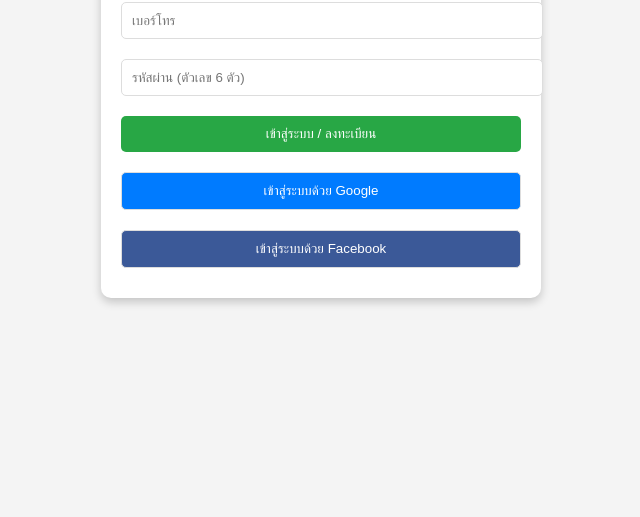
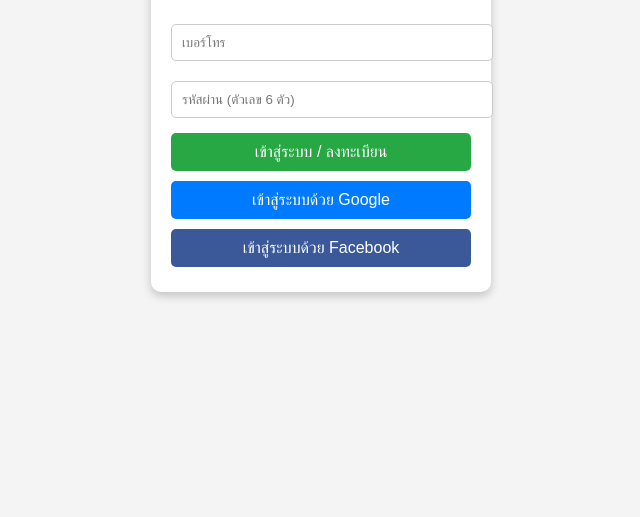
Before and after one commit to kanchon2544/Bikelampho, a plain HTML site: page index.html in a window 1280 px wide. Shown: the part 299-816 px from the top of the page, without its empty margins (319-959 px from the left). Drawn offline with Linux system fonts and the light colour scheme.

Commit message:
Update index.html

```diff
--- a/index.html
+++ b/index.html
@@ -1,5 +1,5 @@
 <!DOCTYPE html>
-<html lang="en">
+<html lang="th">
 <head>
     <meta charset="UTF-8">
     <meta name="viewport" content="width=device-width, initial-scale=1.0">
@@ -7,12 +7,11 @@
     <style>
         body {
             font-family: 'Poppins', sans-serif;
-            background-color: #f4f4f4;
             display: flex;
             justify-content: center;
             align-items: center;
             height: 100vh;
-            margin: 0;
+            background-color: #f4f4f4;
         }
         .container {
             background: white;
@@ -20,75 +19,79 @@
             border-radius: 10px;
             box-shadow: 0 4px 10px rgba(0, 0, 0, 0.2);
             text-align: center;
-            max-width: 400px;
-            width: 100%;
+            width: 300px;
         }
-        input, button {
+        input {
             width: 100%;
             padding: 10px;
             margin: 10px 0;
+            border: 1px solid #ccc;
             border-radius: 5px;
-            border: 1px solid #ddd;
         }
-        .btn {
-            background-color: #28a745;
-            color: white;
+        button {
+            width: 100%;
+            padding: 10px;
+            margin: 5px 0;
             border: none;
+            border-radius: 5px;
             cursor: pointer;
+            font-size: 16px;
         }
-        .btn:hover {
-            background-color: #218838;
-        }
-        .social-login {
-            display: flex;
-            flex-direction: column;
-        }
-        .google, .facebook {
-            background: #007bff;
-            color: white;
-            margin-bottom: 10px;
-        }
-        .google:hover { background: #0056b3; }
-        .facebook { background: #3b5998; }
-        .facebook:hover { background: #2d4373; }
+        .btn-primary { background: #28a745; color: white; }
+        .btn-google { background: #007bff; color: white; }
+        .btn-facebook { background: #3b5998; color: white; }
     </style>
+    <script src="https://accounts.google.com/gsi/client" async defer></script>
+    <script async defer crossorigin="anonymous" src="https://connect.facebook.net/en_US/sdk.js"></script>
 </head>
 <body>
     <div class="container">
         <h2>เข้าสู่ระบบ / ลงทะเบียน</h2>
-        <input type="tel" id="phone" placeholder="เบอร์โทร" maxlength="10">
+        <input type="text" id="phone" placeholder="เบอร์โทร">
         <input type="password" id="password" placeholder="รหัสผ่าน (ตัวเลข 6 ตัว)" maxlength="6">
-        <button class="btn" onclick="loginRegister()">เข้าสู่ระบบ / ลงทะเบียน</button>
-        <div class="social-login">
-            <button class="google" onclick="googleLogin()">เข้าสู่ระบบด้วย Google</button>
-            <button class="facebook" onclick="facebookLogin()">เข้าสู่ระบบด้วย Facebook</button>
-        </div>
+        <button class="btn-primary" onclick="loginWithPhone()">เข้าสู่ระบบ / ลงทะเบียน</button>
+        <button class="btn-google" onclick="loginWithGoogle()">เข้าสู่ระบบด้วย Google</button>
+        <button class="btn-facebook" onclick="loginWithFacebook()">เข้าสู่ระบบด้วย Facebook</button>
     </div>
 
     <script>
-        function loginRegister() {
-            let phone = document.getElementById("phone").value;
-            let password = document.getElementById("password").value;
-            if (phone.length !== 10 || password.length !== 6) {
+        function loginWithPhone() {
+            const phone = document.getElementById("phone").value;
+            const password = document.getElementById("password").value;
+            if (phone && password.length === 6) {
+                alert("เข้าสู่ระบบสำเร็จ");
+                window.location.href = "rental_management.html";
+            } else {
                 alert("กรุณากรอกข้อมูลให้ถูกต้อง");
-                return;
             }
-            localStorage.setItem("loggedIn", "true");
-            localStorage.setItem("userPhone", phone);
-            alert("เข้าสู่ระบบสำเร็จ!");
-            window.location.href = "rental_management.html";
         }
 
-        function googleLogin() {
-            alert("เข้าสู่ระบบด้วย Google สำเร็จ!");
-            localStorage.setItem("loggedIn", "true");
-            window.location.href = "rental_management.html";
+        function loginWithGoogle() {
+            google.accounts.id.initialize({
+                client_id: "YOUR_GOOGLE_CLIENT_ID",
+                callback: (response) => {
+                    console.log(response);
+                    window.location.href = "rental_management.html";
+                }
+            });
+            google.accounts.id.prompt();
         }
 
-        function facebookLogin() {
-            alert("เข้าสู่ระบบด้วย Facebook สำเร็จ!");
-            localStorage.setItem("loggedIn", "true");
-            window.location.href = "rental_management.html";
+        function loginWithFacebook() {
+            FB.init({
+                appId: "YOUR_FACEBOOK_APP_ID",
+                cookie: true,
+                xfbml: true,
+                version: "v12.0"
+            });
+            FB.login(response => {
+                if (response.authResponse) {
+                    console.log("เข้าสู่ระบบด้วย Facebook สำเร็จ");
+                    window.location.href = "rental_management.html";
+                } else {
+                    alert("เข้าสู่ระบบไม่สำเร็จ");
+                }
+            }, {scope: "public_profile,email"});
         }
     </script>
 </body>
```
